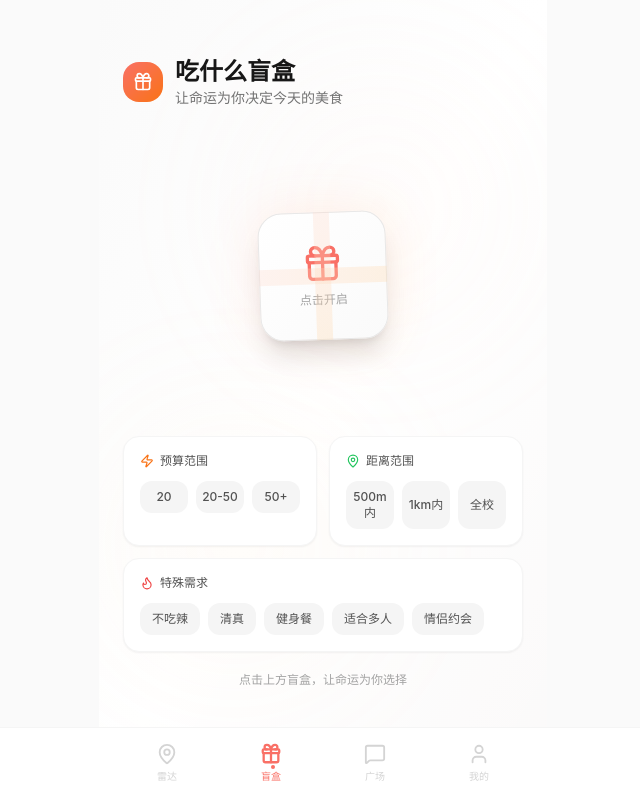
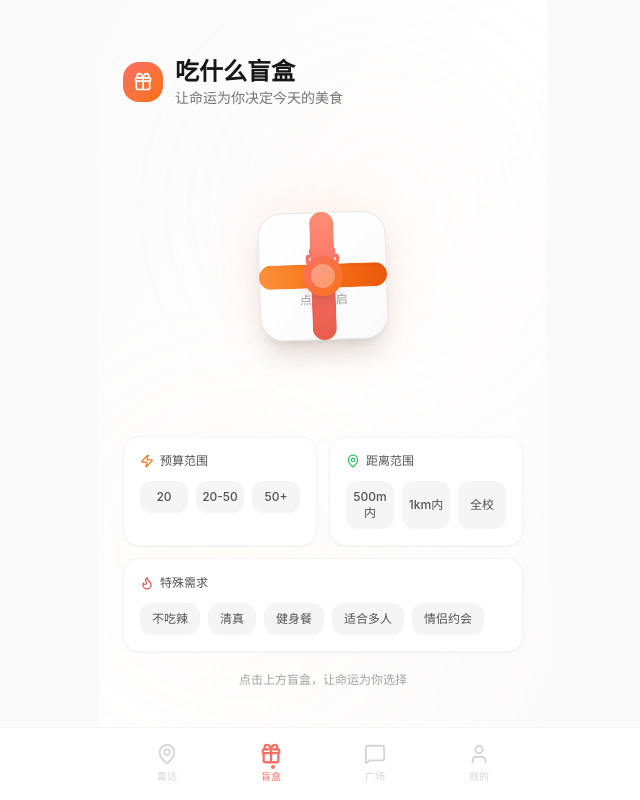
Before and after one commit to mariohuang233/ganfanren, a Next.js app: page / in a window 1280 px wide. Both pictures are taken after a click on the button "帮我选". Shown: the whole page, without its empty margins (317-957 px from the left). Built offline with nearby package versions, Linux system fonts and the light colour scheme.

Commit message:
优化盲盒丝带设计：添加明显的礼物丝带和蝴蝶结

```diff
--- a/src/components/BlindBox.tsx
+++ b/src/components/BlindBox.tsx
@@ -52,12 +52,20 @@ function MysteryBox({ isRolling, onClick }: { isRolling: boolean; onClick: () =>
           <span className="text-neutral-400 text-xs">点击开启</span>
         </div>
 
-        {/* 装饰性丝带 - 更细更淡 */}
-        <div className="absolute top-0 left-1/2 -translate-x-1/2 w-4 h-full pointer-events-none">
-          <div className="w-full h-full bg-gradient-to-b from-primary-200/30 to-orange-200/30" />
+        {/* 礼物丝带 */}
+        {/* 垂直丝带 */}
+        <div className="absolute top-0 left-1/2 -translate-x-1/2 w-6 h-full pointer-events-none overflow-hidden rounded-3xl">
+          <div className="w-full h-full bg-gradient-to-b from-primary-400 via-primary-500 to-primary-600 shadow-inner" />
         </div>
-        <div className="absolute top-1/2 left-0 -translate-y-1/2 w-full h-4 pointer-events-none">
-          <div className="w-full h-full bg-gradient-to-r from-primary-200/30 to-orange-200/30" />
+        {/* 水平丝带 */}
+        <div className="absolute top-1/2 left-0 -translate-y-1/2 w-full h-6 pointer-events-none overflow-hidden rounded-3xl">
+          <div className="w-full h-full bg-gradient-to-r from-orange-400 via-orange-500 to-orange-600 shadow-inner" />
+        </div>
+        {/* 中心蝴蝶结 */}
+        <div className="absolute top-1/2 left-1/2 -translate-x-1/2 -translate-y-1/2 w-10 h-10 pointer-events-none">
+          <div className="w-full h-full bg-gradient-to-br from-primary-500 to-orange-500 rounded-full shadow-lg flex items-center justify-center">
+            <div className="w-6 h-6 bg-white/30 rounded-full" />
+          </div>
         </div>
       </motion.div>
     </motion.button>
```
